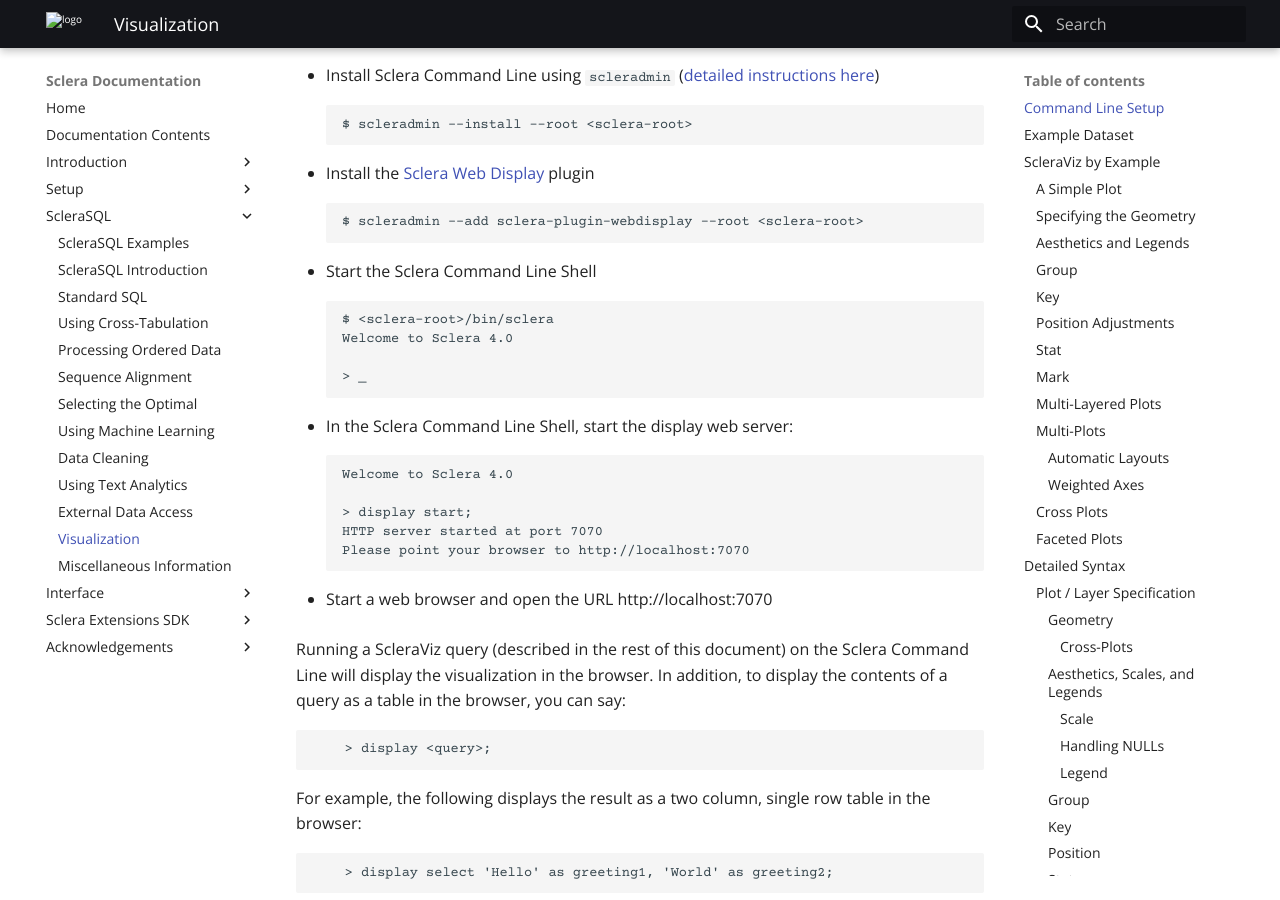
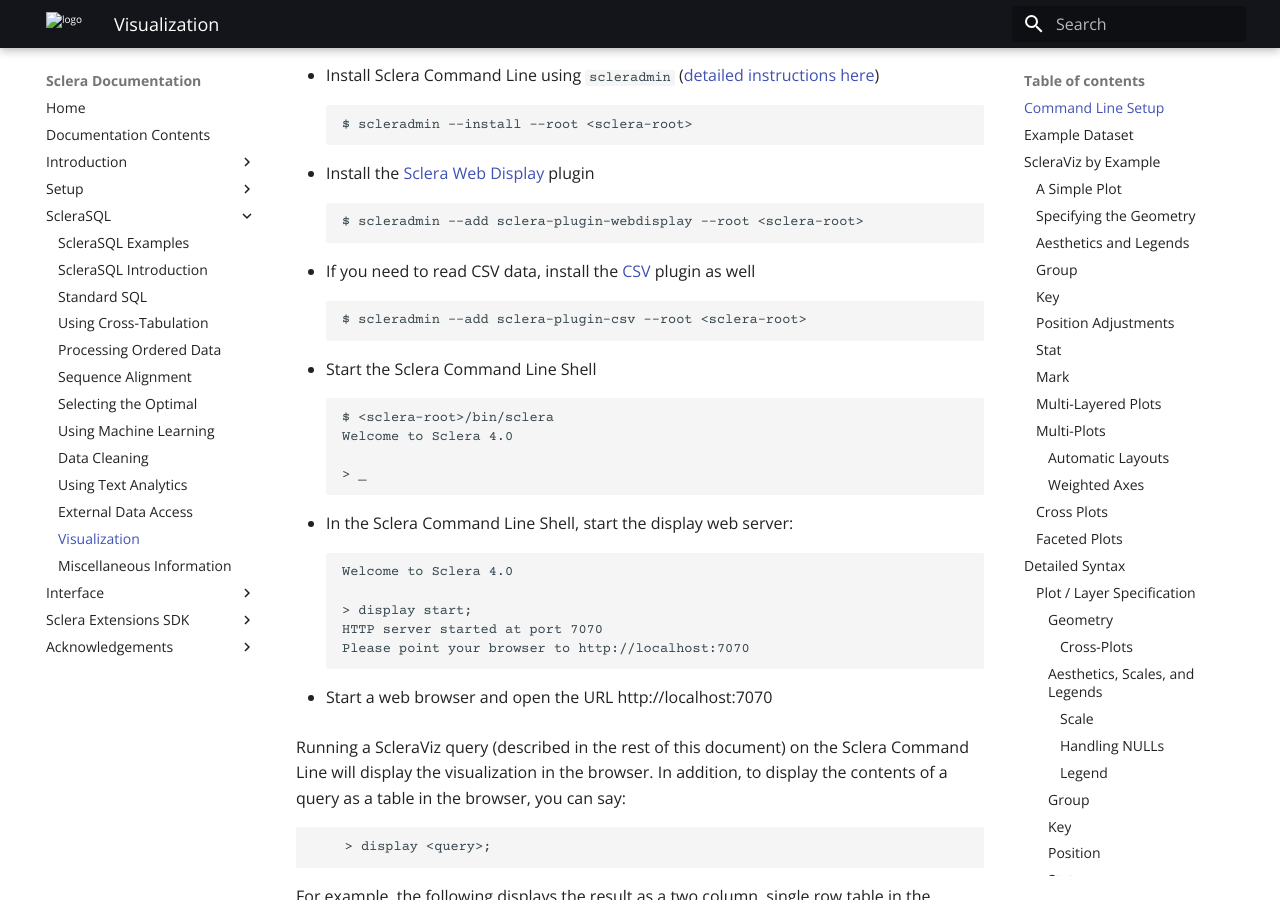
Before and after one commit to scleradb/scleradb.github.io, an MkDocs documentation site: the page built from docsrc/sclerasql/visualization.md, in a window 1280 px wide and 900 px high, scrolled down 1137 px. Built offline with MkDocs 1.6.1 and Material for MkDocs 9.7.7, drawn with Linux system fonts in a browser that asks for light colours.

Commit message:
Added CSV plugin installation

```diff
--- a/docsrc/sclerasql/visualization.md
+++ b/docsrc/sclerasql/visualization.md
@@ -20,6 +20,10 @@
 - Install the [Sclera Web Display](../setup/components.md#sclera-webdisplay) plugin
 
         $ scleradmin --add sclera-plugin-webdisplay --root <sclera-root>
+
+- If you need to read CSV data, install the [CSV](../setup/components.md#sclera-csv-file-connector) plugin as well
+
+        $ scleradmin --add sclera-plugin-csv --root <sclera-root>
 
 - Start the Sclera Command Line Shell
 
```
Also changed, not shown: docs/sclerasql/visualization/index.html (+6 -1 lines), docs/search/search_index.json, 1 other file.
